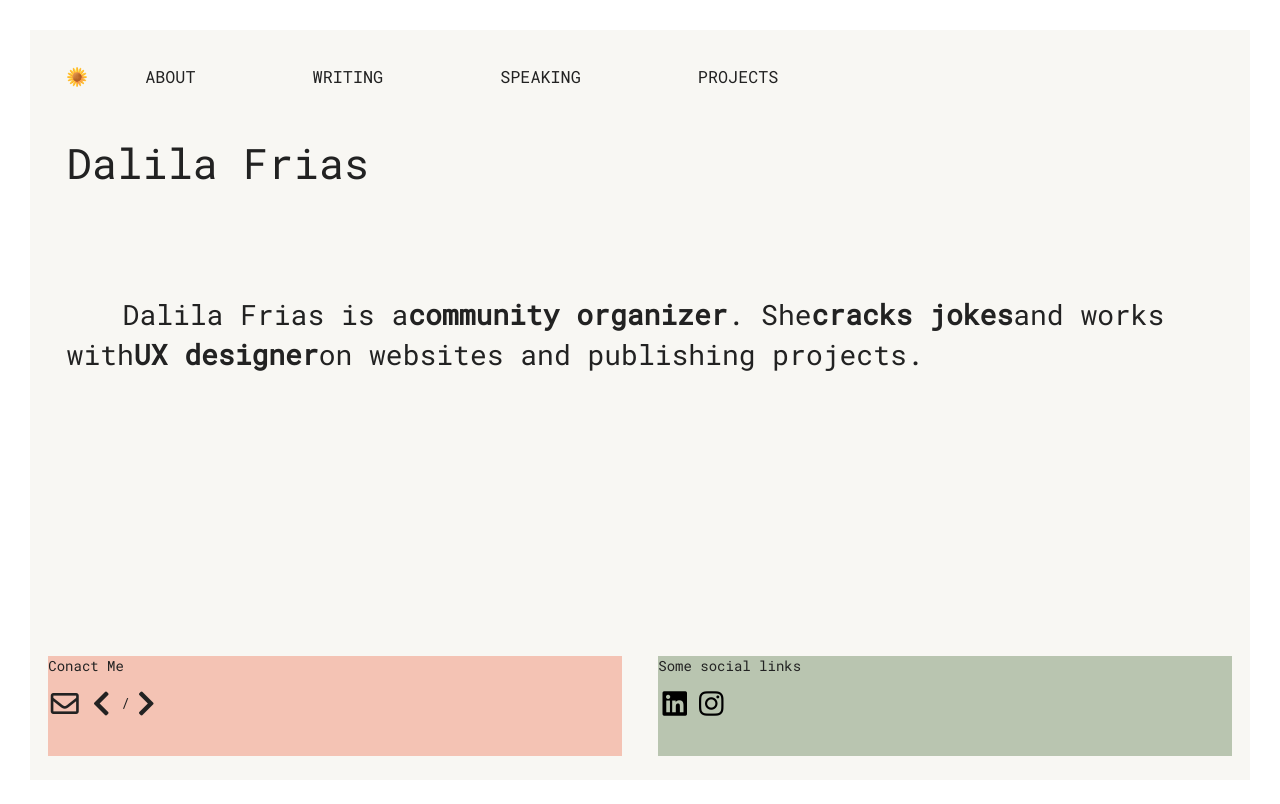
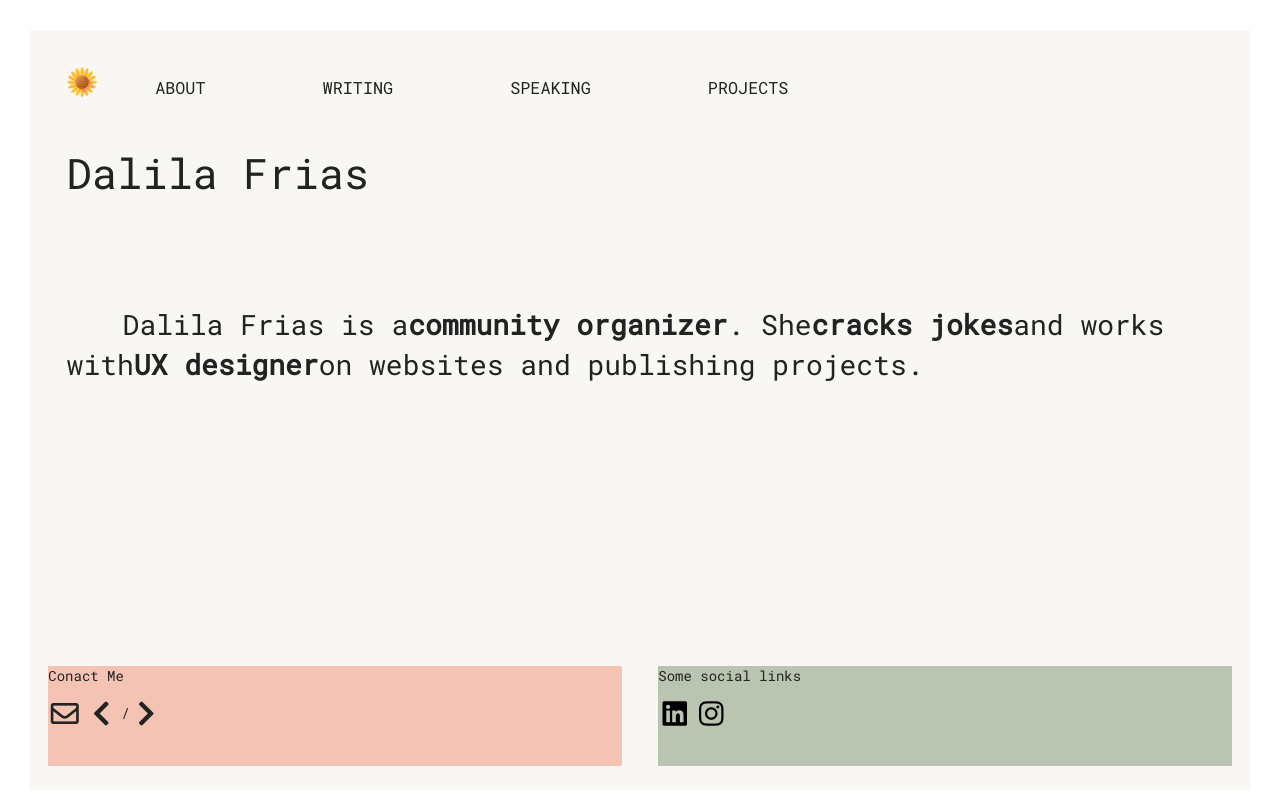
Before and after one commit to fallwall/alilad-sairf, a React (Create React App) app: page / in a window 1280 px wide. Shown: the top 804 px of the page. Built offline with nearby package versions, Linux system fonts and the light colour scheme.

Commit message:
react reveal

```diff
--- a/package.json
+++ b/package.json
@@ -5,6 +5,7 @@
   "dependencies": {
     "react": "^16.11.0",
     "react-dom": "^16.11.0",
+    "react-reveal": "^1.2.2",
     "react-scripts": "3.2.0"
   },
   "scripts": {
--- a/src/App.css
+++ b/src/App.css
@@ -46,7 +46,7 @@ a {
 }
 
 .nav-nav-nav {
-  margin: 0 10%;
+  margin: 2% 10% 0 10%;
 }
 
 .nav-nav-main {
--- a/src/components/Header.jsx
+++ b/src/components/Header.jsx
@@ -1,4 +1,5 @@
 import React from 'react';
+import Spin from 'react-reveal/Spin';
 import sunflower from './sunflower.svg'
 
 export default function Header(props) {
@@ -6,7 +7,9 @@ export default function Header(props) {
     <div className="header">
       <div className="nav">
         <div className="logo">
-          <img src={sunflower} style={{ height: "20px" }} />
+          <Spin>
+            <img src={sunflower} style={{ height: "30px" }} />
+          </Spin>
         </div>
         <div className="nav-nav">
           <div className="nav-nav-nav" onClick={props.changeView} name="isAbout">ABOUT</div>
```
Also changed, not shown: 1 other file (tests, documents, lock files or other folders).
